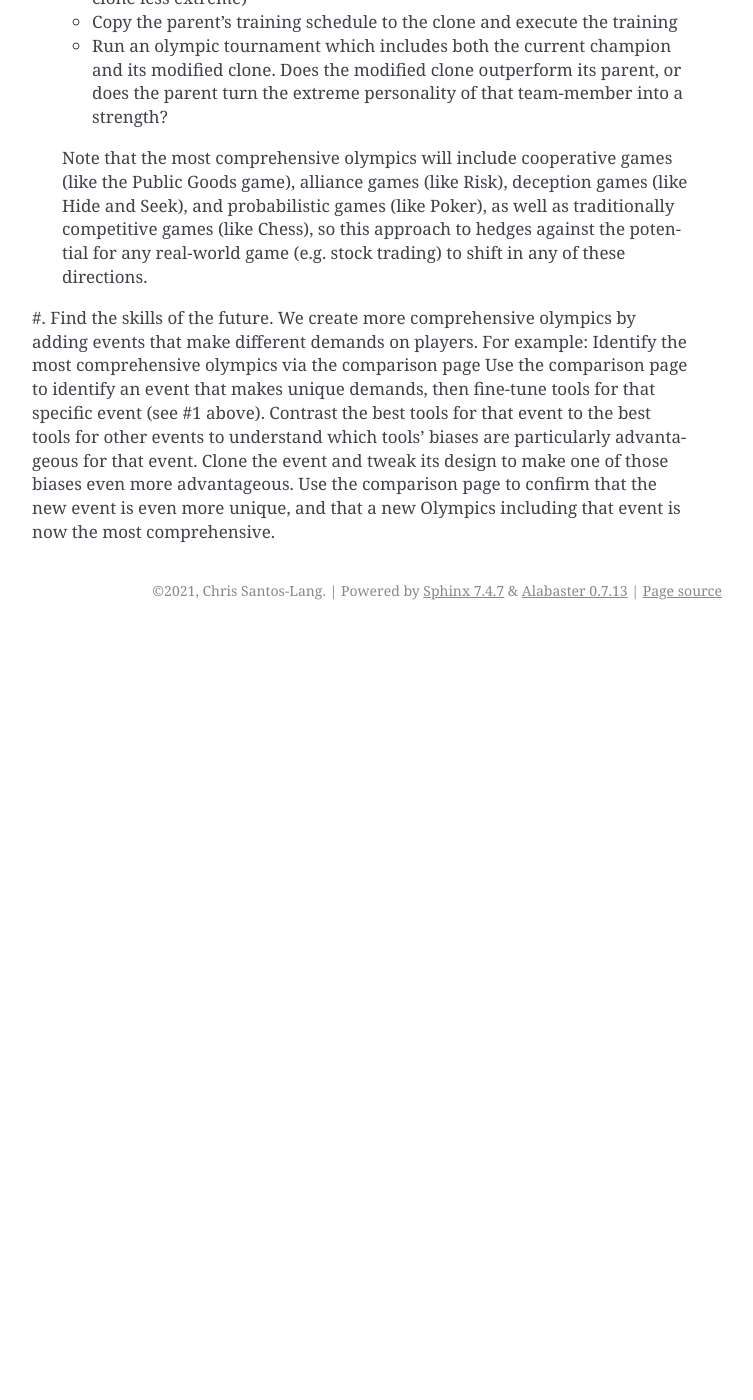
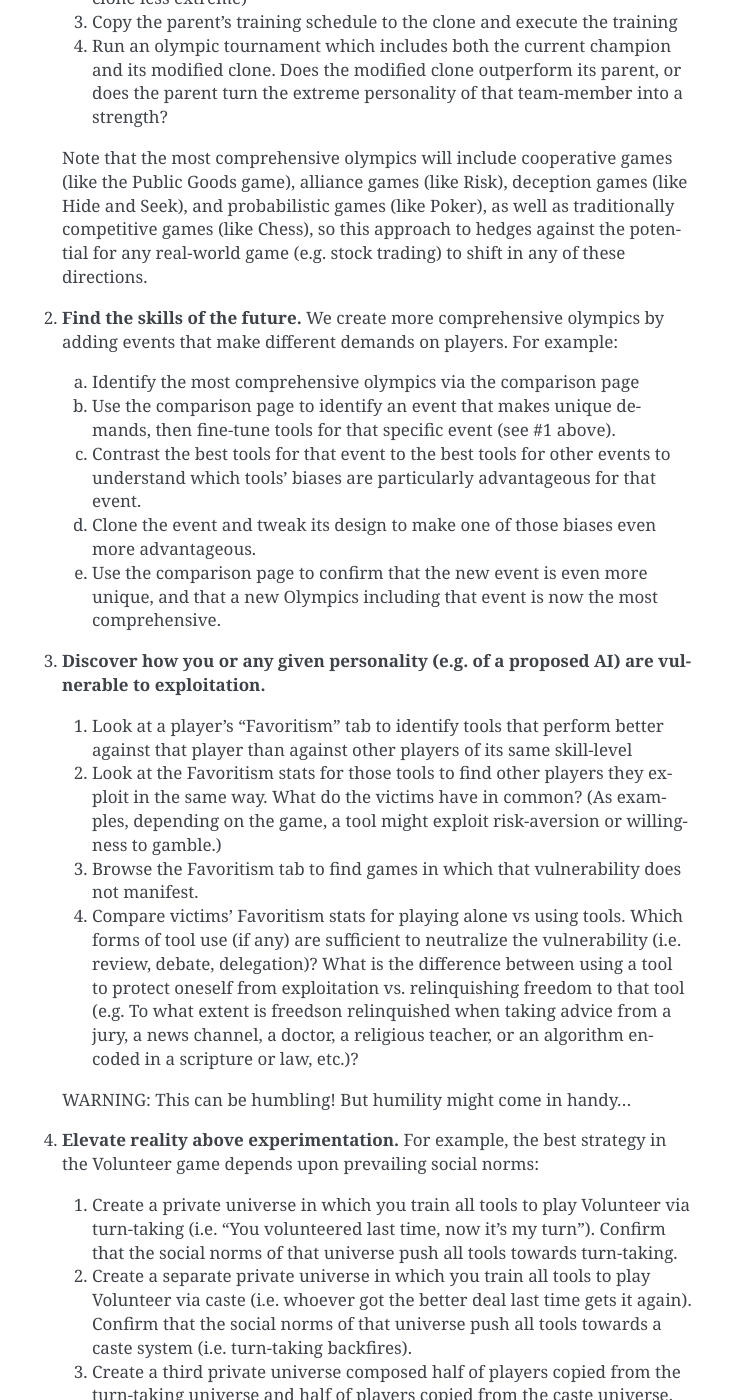
Before and after one commit to ChrisSantosLang/redscience, a Sphinx documentation site: the page built from docs/source/index.rst, in a window 1280 px wide and 1400 px high, scrolled down 1847 px. Shown: the whole window, without its empty margins (388-1141 px from the left). Built offline with Sphinx 7.4.7, drawn with Linux system fonts in a browser that asks for light colours; before the commit the page ends 2477 px from its top, so only the background shows below that; some of the changed text lies outside the part shown.

Commit message:
Modified index.rst

```diff
--- a/docs/source/index.rst
+++ b/docs/source/index.rst
@@ -33,18 +33,36 @@
 Use Cases
 --------
 
-#. Benchmark social designs (e.g. for an AI, or team of humans to make policies or trade stocks). Rather than serve as pawns in battles for power, establish authority via simulations. You can benchmark different team-sizes, personality ratios, curriculum ratios, and collaboration techniques (e.g. elitism vs pure democracy) on specific olympic events or compare adaptability by benchmarking on diverse combinations of events never encountered before.* For example,
+1. **Benchmark social designs (e.g. for an AI, or team of humans to make policies or trade stocks).** Rather than serve as pawns in battles for power, establish authority via simulations. You can benchmark different team-sizes, personality ratios, curriculum ratios, and collaboration techniques (e.g. elitism vs pure democracy) on specific olympic events or compare adaptability by benchmarking on diverse combinations of events never encountered before.* For example,
 
-   * Identify the most comprehensive olympics via the comparison page, identify the top team for that olympics via its leaderboard, and identify an essential member of that team using its Members tab.
-   * Clone the team to create a new contender, and slightly modify one dimensions of the personality of the cloned essential member (e.g. make the clone less extreme)
-   * Copy the parent’s training schedule to the clone and execute the training
-   * Run an olympic tournament which includes both the current champion and its modified clone. Does the modified clone outperform its parent, or does the parent turn the extreme personality of that team-member into a strength?
+   #. Identify the most comprehensive olympics via the comparison page, identify the top team for that olympics via its leaderboard, and identify an essential member of that team using its Members tab.
+   #. Clone the team to create a new contender, and slightly modify one dimensions of the personality of the cloned essential member (e.g. make the clone less extreme)
+   #. Copy the parent’s training schedule to the clone and execute the training
+   #. Run an olympic tournament which includes both the current champion and its modified clone. Does the modified clone outperform its parent, or does the parent turn the extreme personality of that team-member into a strength?
 
    Note that the most comprehensive olympics will include cooperative games (like the Public Goods game), alliance games (like Risk), deception games (like Hide and Seek), and probabilistic games (like Poker), as well as traditionally competitive games (like Chess), so this approach to hedges against the potential for any real-world game (e.g. stock trading) to shift in any of these directions.
 
-#. Find the skills of the future. We create more comprehensive olympics by adding events that make different demands on players. For example:
-Identify the most comprehensive olympics via the comparison page
-Use the comparison page to identify an event that makes unique demands, then fine-tune tools for that specific event (see #1 above).
-Contrast the best tools for that event to the best tools for other events to understand which tools’ biases are particularly advantageous for that event.
-Clone the event and tweak its design to make one of those biases even more advantageous.
-Use the comparison page to confirm that the new event is even more unique, and that a new Olympics including that event is now the most comprehensive.
+2. **Find the skills of the future.** We create more comprehensive olympics by adding events that make different demands on players. For example:
+
+   a. Identify the most comprehensive olympics via the comparison page
+   b. Use the comparison page to identify an event that makes unique demands, then fine-tune tools for that specific event (see #1 above).
+   c. Contrast the best tools for that event to the best tools for other events to understand which tools’ biases are particularly advantageous for that event.
+   d. Clone the event and tweak its design to make one of those biases even more advantageous.
+   e. Use the comparison page to confirm that the new event is even more unique, and that a new Olympics including that event is now the most comprehensive.
+
+3. **Discover how you or any given personality (e.g. of a proposed AI) are vulnerable to exploitation.**
+
+   #. Look at a player’s “Favoritism” tab to identify tools that perform better against that player than against other players of its same skill-level
+   #. Look at the Favoritism stats for those tools to find other players they exploit in the same way. What do the victims have in common? (As examples, depending on the game, a tool might exploit risk-aversion or willingness to gamble.)
+   #. Browse the Favoritism tab to find games in which that vulnerability does not manifest.
+   #. Compare victims’ Favoritism stats for playing alone vs using tools. Which forms of tool use (if any) are sufficient to neutralize the vulnerability (i.e. review, debate, delegation)? What is the difference between using a tool to protect oneself from exploitation vs. relinquishing freedom to that tool (e.g. To what extent is freedson relinquished when taking advice from a jury, a news channel, a doctor, a religious teacher, or an algorithm encoded in a scripture or law, etc.)?
+
+  WARNING: This can be humbling! But humility might come in handy...
+
+4. **Elevate reality above experimentation.** For example, the best strategy in the Volunteer game depends upon prevailing social norms:
+
+   #. Create a private universe in which you train all tools to play Volunteer via turn-taking (i.e. “You volunteered last time, now it’s my turn”). Confirm that the social norms of that universe push all tools towards turn-taking.
+   #. Create a separate private universe in which you train all tools to play Volunteer via caste (i.e. whoever got the better deal last time gets it again). Confirm that the social norms of that universe push all tools towards a caste system (i.e. turn-taking backfires).
+   #. Create a third private universe composed half of players copied from the turn-taking universe and half of players copied from the caste universe. Which norm survives a Volunteer tournament? Similarly test other population ratios to find the minimum ratio for the other norm to survive.
+
+   If we couldn’t run these experiments to our satisfaction in redscience, would we be doomed to spend our real lives serving as the subjects of such experiments (i.e. as pawns in a war between competing systems of norms)? If the most-defensible norm is one you considered morally wrong, does the evidence that “resistance is futile” make you reexamine the basis for that moral belief?
```
